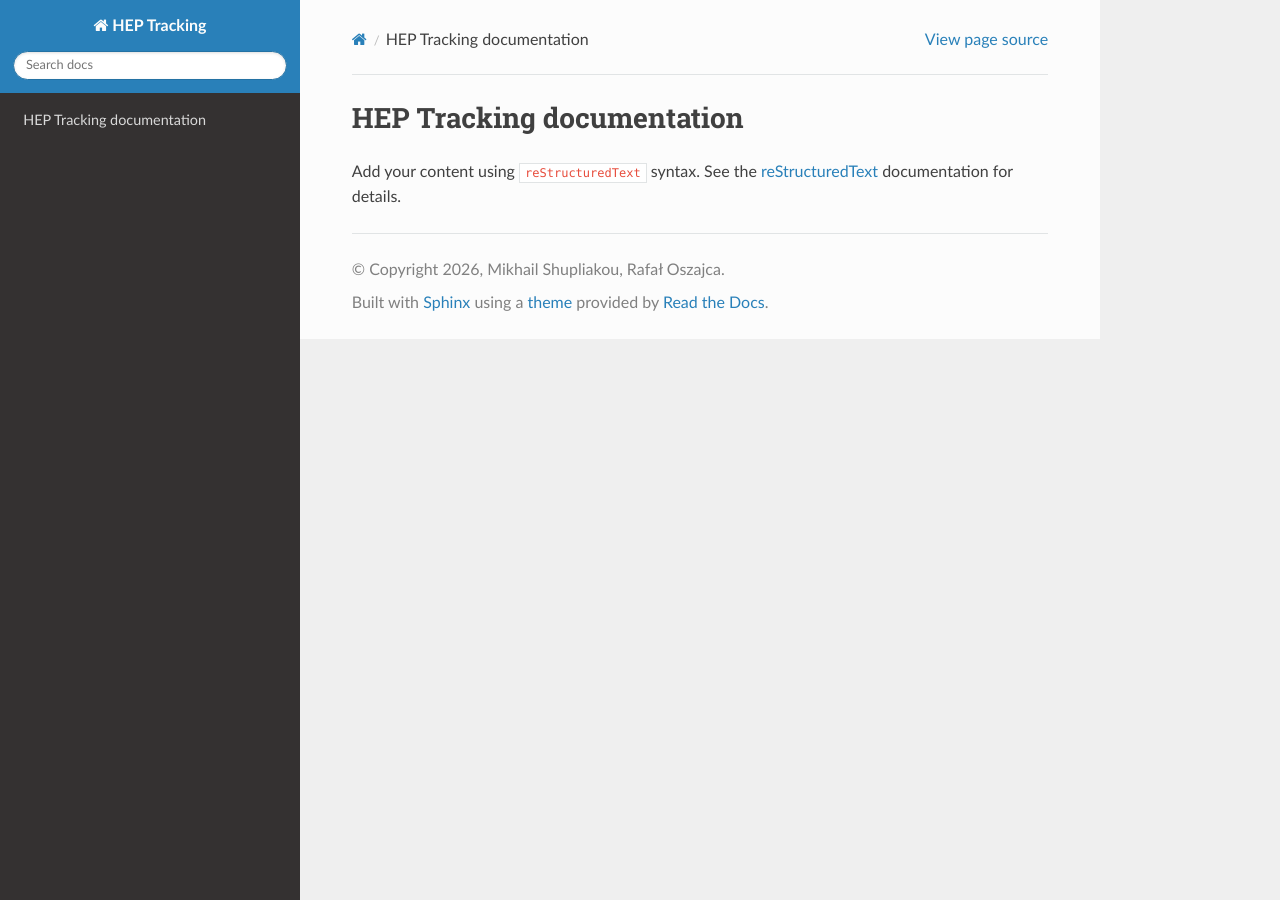
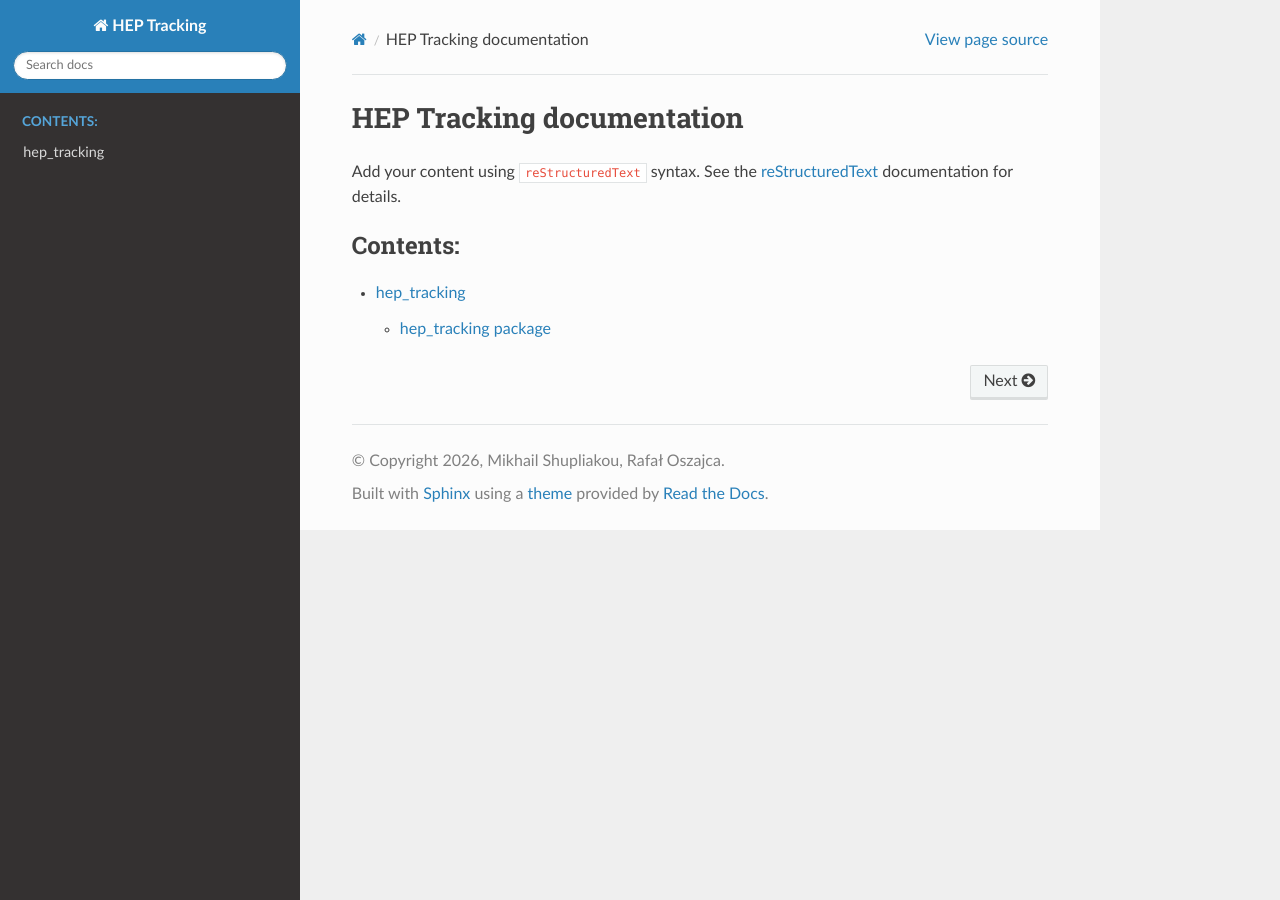
Before and after one commit to orzel320/fastParticleTrackingNNS, a Sphinx documentation site: the page built from docs/source/index.rst, in a window 1280 px wide. Built offline with Sphinx 7.4.7 and the Read the Docs theme 3.1.0, drawn with Linux system fonts in a browser that asks for light colours; part of the change alters nothing that is shown.

```diff
--- a/docs/source/conf.py
+++ b/docs/source/conf.py
@@ -16,7 +16,7 @@ release = '1.0.0'
 
 import os
 import sys
-sys.path.insert(0, os.path.abspath('../..'))
+sys.path.insert(0, os.path.abspath('../../src'))
 
 extensions = [
     'sphinx.ext.autodoc',
--- a/docs/source/index.rst
+++ b/docs/source/index.rst
@@ -14,3 +14,5 @@ documentation for details.
 .. toctree::
    :maxdepth: 2
    :caption: Contents:
+
+   modules
```
